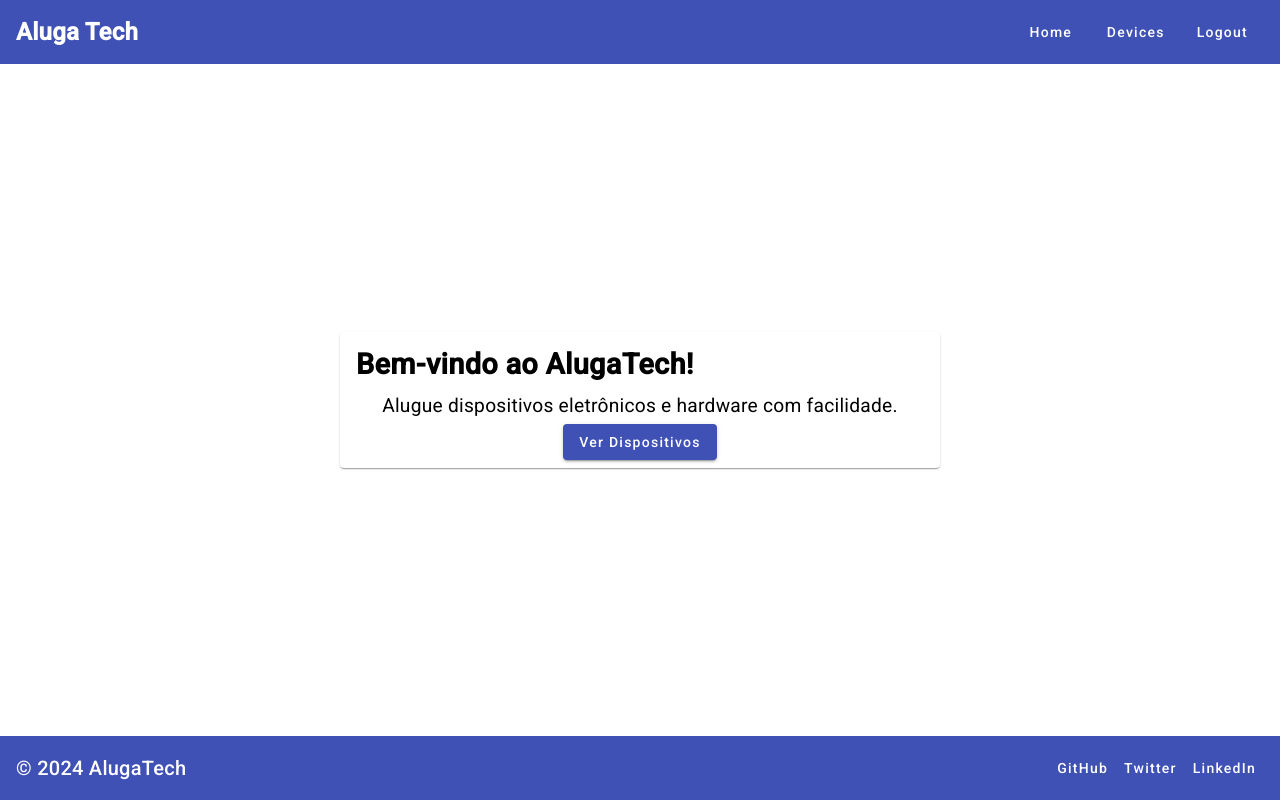
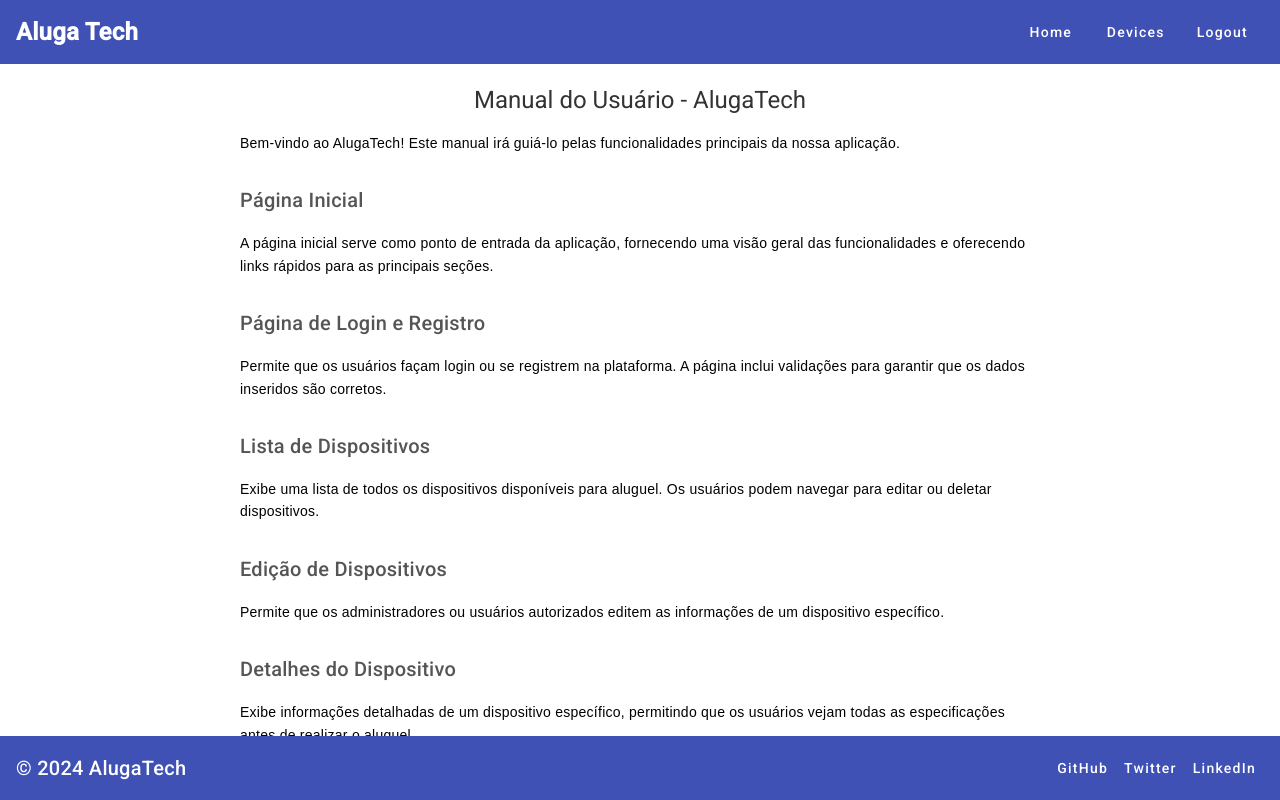
Before and after one commit to DStalkerBR/aluga-tech-angular, an Angular app: page /user-manual in a window 1280 px wide. Before the commit this address led to /. Built offline with nearby package versions, Linux system fonts and the light colour scheme; no server answers.

Commit message:
Add user manual page

```diff
--- a/src/app/app.routes.ts
+++ b/src/app/app.routes.ts
@@ -1,8 +1,10 @@
 import { Routes } from '@angular/router';
 import { HomeComponent } from './pages/home/home.component';
+import { UserManualComponent } from './pages/user-manual/user-manual.component';
 
 export const routes: Routes = [
   { path: '', component: HomeComponent },
   { path: 'home', component: HomeComponent },
+  { path: 'user-manual', component: UserManualComponent },
   { path: '**', redirectTo: '' },
 ];
--- /dev/null
+++ b/src/app/pages/user-manual/user-manual.component.css
@@ -0,0 +1,20 @@
+.user-manual-container {
+  max-width: 800px;
+  margin: 0 auto;
+  padding: 20px;
+  font-family: Arial, sans-serif;
+}
+
+h1 {
+  color: #333;
+  text-align: center;
+}
+
+h2 {
+  color: #555;
+  margin-top: 30px;
+}
+
+p {
+  line-height: 1.6;
+}
--- /dev/null
+++ b/src/app/pages/user-manual/user-manual.component.html
@@ -0,0 +1,20 @@
+<div class="user-manual-container">
+  <h1>Manual do Usuário - AlugaTech</h1>
+  <p>Bem-vindo ao AlugaTech! Este manual irá guiá-lo pelas funcionalidades principais da nossa aplicação.</p>
+
+  <h2>Página Inicial</h2>
+  <p>A página inicial serve como ponto de entrada da aplicação, fornecendo uma visão geral das funcionalidades e oferecendo links rápidos para as principais seções.</p>
+
+  <h2>Página de Login e Registro</h2>
+  <p>Permite que os usuários façam login ou se registrem na plataforma. A página inclui validações para garantir que os dados inseridos são corretos.</p>
+
+  <h2>Lista de Dispositivos</h2>
+  <p>Exibe uma lista de todos os dispositivos disponíveis para aluguel. Os usuários podem navegar para editar ou deletar dispositivos.</p>
+
+  <h2>Edição de Dispositivos</h2>
+  <p>Permite que os administradores ou usuários autorizados editem as informações de um dispositivo específico.</p>
+
+  <h2>Detalhes do Dispositivo</h2>
+  <p>Exibe informações detalhadas de um dispositivo específico, permitindo que os usuários vejam todas as especificações antes de realizar o aluguel.</p>
+
+</div>
```
Also changed, not shown: src/app/pages/user-manual/user-manual.component.ts (added, +12 -0 lines).
